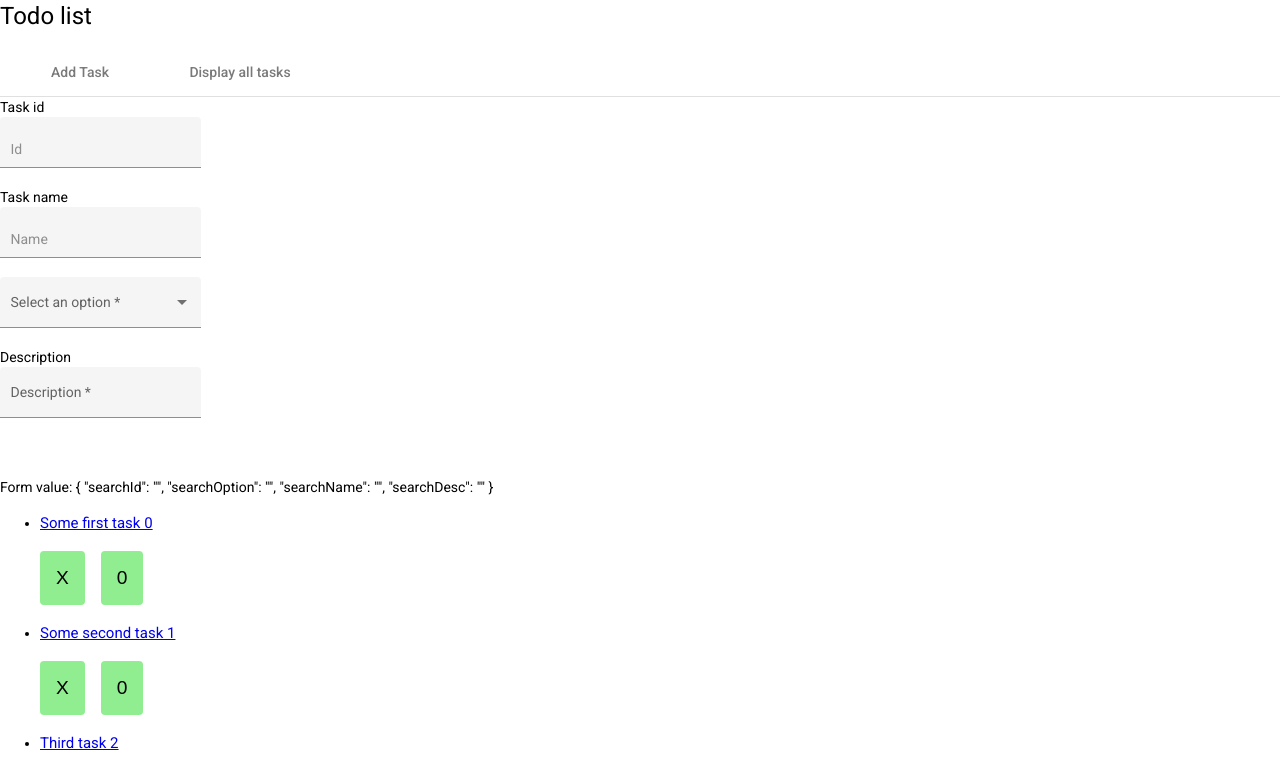
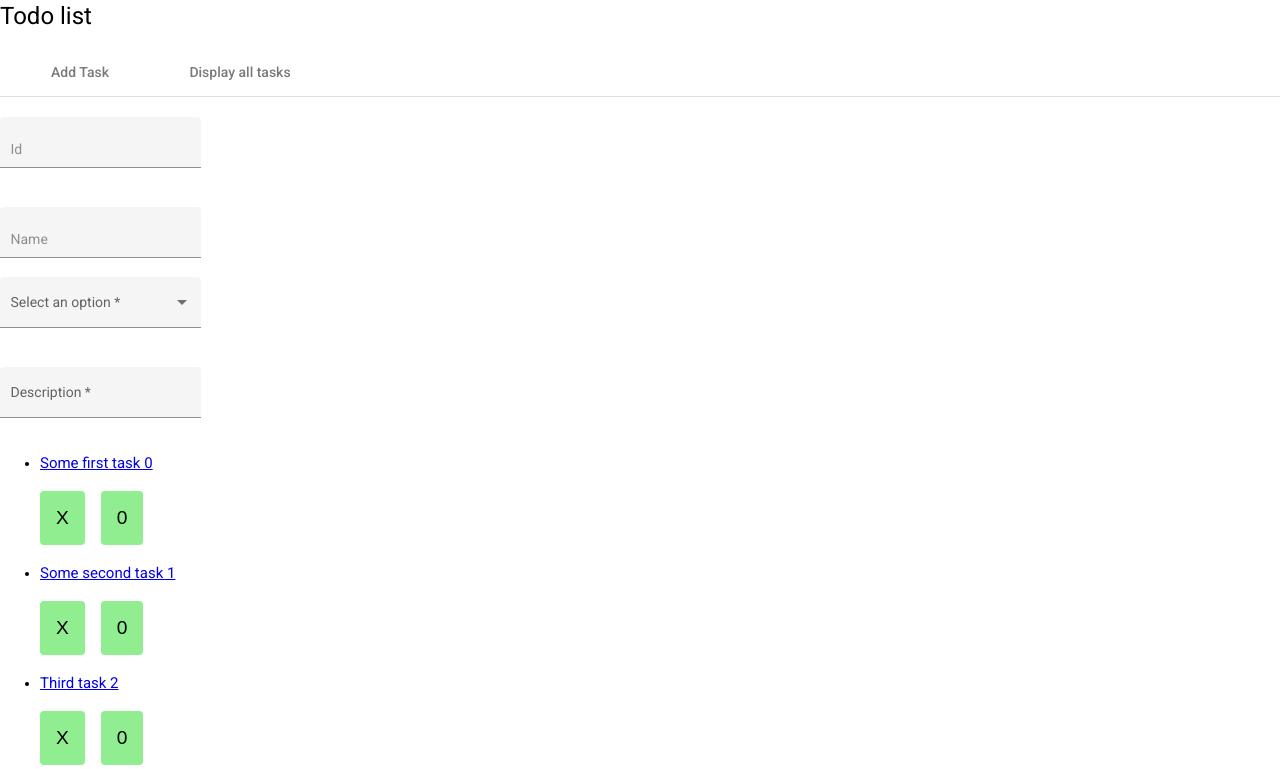
Before and after one commit to C0R1X/ToDo, an Angular app: page /tasks in a window 1280 px wide. Shown: the top 769 px of the page. Built offline with nearby package versions, Linux system fonts and the light colour scheme.

Commit message:
how 2 multi

```diff
--- a/src/app/components/search/search.component.html
+++ b/src/app/components/search/search.component.html
@@ -9,7 +9,6 @@
 
 <form [formGroup]="searchForm" novalidate>
   <div class="form-group">
-    <label>Task id</label>
     <br>
     <mat-form-field appearance="fill">
       <input matInput placeholder="Id" class="form-control" type="text" formControlName="searchId">
@@ -20,7 +19,6 @@
     </div>
   </div>
   <div class="form-group">
-    <label>Task name</label>
     <br>
     <mat-form-field appearance="fill">
       <input matInput placeholder="Name" class="form-control" type="text" formControlName="searchName">
@@ -34,13 +32,12 @@
     <mat-form-field appearance="fill">
       <mat-label>Select an option</mat-label>
       <mat-select formControlName="searchOption">
-        <mat-option *ngFor="let t of options" [value]="t">{{t.name}}</mat-option>
+        <mat-option *ngFor="let t of options" [value]="t">{{t}}</mat-option>
       </mat-select>
     </mat-form-field>
   </div>
 
   <div class="form-group">
-    <label>Description</label>
     <br>
     <mat-form-field appearance="fill">
       <mat-label>Description</mat-label>
@@ -54,10 +51,10 @@
 
   </div>
 
-  <br><br>
+<!--  <br><br>-->
 
-  <p>
-    Form value: {{ searchForm.value | json }}
-  </p>
+<!--  <p>-->
+<!--    Form value: {{ searchForm.value | json }}-->
+<!--  </p>-->
 
 </form>
--- a/src/app/components/search/search.component.ts
+++ b/src/app/components/search/search.component.ts
@@ -1,6 +1,7 @@
 import {Component, OnInit} from '@angular/core';
 import {SearchService} from '../../services/search.service';
 import {FormBuilder, FormGroup, Validators} from '@angular/forms';
+import {map, multicast, tap} from 'rxjs/operators';
 
 
 @Component({
@@ -11,10 +12,8 @@ import {FormBuilder, FormGroup, Validators} from '@angular/forms';
 export class SearchComponent implements OnInit {
 
   searchForm: FormGroup;
-  options = [
-    {name: 'Important'},
-    {name: 'Not Important'}
-  ];
+  options = ['Important','Not Important']
+
 
 
   constructor(
@@ -31,9 +30,9 @@ export class SearchComponent implements OnInit {
   }
 
   ngOnInit(): void {
-    // this.searchForm.controls['taskName'].valueChanges.subscribe(x=>{
-    //     console.log(x)
-    // });
+    this.searchForm.valueChanges.pipe(
+      tap(x=>{console.log(x)})
+    ).subscribe();
 
   }
 }
```
